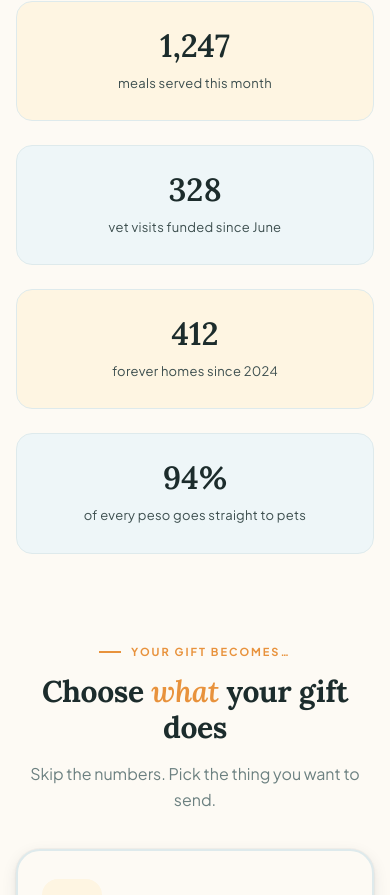
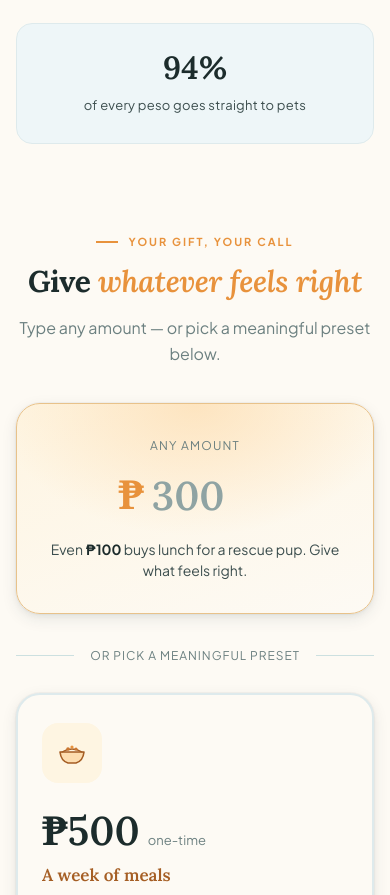
Before and after one commit to racynibaya/pet-adoption-frontend-v1, a React (Vite) app: page /donate in a window 390 px wide. Shown: the part 1102-1997 px from the top of the page. Built offline with nearby package versions, Linux system fonts and the light colour scheme; no server answers.

Commit message:
feat: add custom amount for donation

```diff
--- a/src/pages/Donate/Donate.tsx
+++ b/src/pages/Donate/Donate.tsx
@@ -194,10 +194,7 @@ const SyringeIcon = () => (
     />
     <line x1='12' y1='10' x2='18' y2='10' stroke='#1D7575' strokeWidth='1.2' />
     <line x1='12' y1='13' x2='18' y2='13' stroke='#1D7575' strokeWidth='1.2' />
-    <path
-      d='M13 20 H17 V25 H13 Z'
-      fill='#1D7575'
-    />
+    <path d='M13 20 H17 V25 H13 Z' fill='#1D7575' />
     <line
       x1='15'
       y1='25'
@@ -265,7 +262,12 @@ const KeyIcon = () => (
 
 const FoundVignette = () => (
   <svg viewBox='0 0 120 80' width='100%' height='100%' fill='none'>
-    <path d='M6 70 H114' stroke='#E8C28A' strokeWidth='1' strokeDasharray='2 3' />
+    <path
+      d='M6 70 H114'
+      stroke='#E8C28A'
+      strokeWidth='1'
+      strokeDasharray='2 3'
+    />
     {/* lone small pup silhouette */}
     <ellipse cx='60' cy='62' rx='12' ry='6' fill='#3C4E4E' opacity='0.18' />
     <path
@@ -274,32 +276,71 @@ const FoundVignette = () => (
     />
     <circle cx='72' cy='52' r='4' fill='#3C4E4E' />
     {/* stars above */}
-    <path d='M30 18 L31.5 22 L35.5 22 L32 24.5 L33 28.5 L30 26 L27 28.5 L28 24.5 L24.5 22 L28.5 22 Z' fill='#E8923C' opacity='0.65' />
-    <path d='M90 28 L91 31 L94 31 L91.6 32.8 L92.4 36 L90 34 L87.6 36 L88.4 32.8 L86 31 L89 31 Z' fill='#5DB5C4' opacity='0.65' />
+    <path
+      d='M30 18 L31.5 22 L35.5 22 L32 24.5 L33 28.5 L30 26 L27 28.5 L28 24.5 L24.5 22 L28.5 22 Z'
+      fill='#E8923C'
+      opacity='0.65'
+    />
+    <path
+      d='M90 28 L91 31 L94 31 L91.6 32.8 L92.4 36 L90 34 L87.6 36 L88.4 32.8 L86 31 L89 31 Z'
+      fill='#5DB5C4'
+      opacity='0.65'
+    />
     <circle cx='102' cy='14' r='1.4' fill='#D94F68' opacity='0.7' />
   </svg>
 );
 
 const SafeVignette = () => (
   <svg viewBox='0 0 120 80' width='100%' height='100%' fill='none'>
-    <path d='M6 70 H114' stroke='#E8C28A' strokeWidth='1' strokeDasharray='2 3' />
+    <path
+      d='M6 70 H114'
+      stroke='#E8C28A'
+      strokeWidth='1'
+      strokeDasharray='2 3'
+    />
     {/* carrier crate */}
-    <rect x='34' y='38' width='52' height='30' rx='6' fill='#FDDDB0' stroke='#A55E24' strokeWidth='1.6' />
-    <path d='M38 46 H82 M38 52 H82 M38 58 H82' stroke='#A55E24' strokeWidth='1' />
+    <rect
+      x='34'
+      y='38'
+      width='52'
+      height='30'
+      rx='6'
+      fill='#FDDDB0'
+      stroke='#A55E24'
+      strokeWidth='1.6'
+    />
+    <path
+      d='M38 46 H82 M38 52 H82 M38 58 H82'
+      stroke='#A55E24'
+      strokeWidth='1'
+    />
     {/* handle */}
-    <path d='M50 38 Q60 30 70 38' stroke='#A55E24' strokeWidth='1.6' fill='none' />
+    <path
+      d='M50 38 Q60 30 70 38'
+      stroke='#A55E24'
+      strokeWidth='1.6'
+      fill='none'
+    />
     {/* peeking face */}
     <circle cx='60' cy='52' r='5' fill='#FEF5E2' />
     <circle cx='58' cy='52' r='0.8' fill='#1C2C2C' />
     <circle cx='62' cy='52' r='0.8' fill='#1C2C2C' />
     {/* tiny heart */}
-    <path d='M82 30 Q84 27 87 28 Q90 27 92 30 Q92 33 87 38 Q82 33 82 30 Z' fill='#D94F68' />
+    <path
+      d='M82 30 Q84 27 87 28 Q90 27 92 30 Q92 33 87 38 Q82 33 82 30 Z'
+      fill='#D94F68'
+    />
   </svg>
 );
 
 const HealthyVignette = () => (
   <svg viewBox='0 0 120 80' width='100%' height='100%' fill='none'>
-    <path d='M6 70 H114' stroke='#E8C28A' strokeWidth='1' strokeDasharray='2 3' />
+    <path
+      d='M6 70 H114'
+      stroke='#E8C28A'
+      strokeWidth='1'
+      strokeDasharray='2 3'
+    />
     {/* stethoscope curl */}
     <path
       d='M28 22 Q22 30 28 38 Q34 44 44 42'
@@ -309,7 +350,14 @@ const HealthyVignette = () => (
       strokeLinecap='round'
     />
     <circle cx='28' cy='22' r='3' fill='#1D7575' />
-    <circle cx='46' cy='44' r='4.5' fill='#5DB5C4' stroke='#1D7575' strokeWidth='1.4' />
+    <circle
+      cx='46'
+      cy='44'
+      r='4.5'
+      fill='#5DB5C4'
+      stroke='#1D7575'
+      strokeWidth='1.4'
+    />
     {/* pet standing, perky */}
     <path
       d='M60 64 Q60 50 72 50 Q86 48 92 56 L94 64 Z'
@@ -317,18 +365,35 @@ const HealthyVignette = () => (
       stroke='#CB7730'
       strokeWidth='1.4'
     />
-    <circle cx='90' cy='50' r='6' fill='#FAC878' stroke='#CB7730' strokeWidth='1.4' />
+    <circle
+      cx='90'
+      cy='50'
+      r='6'
+      fill='#FAC878'
+      stroke='#CB7730'
+      strokeWidth='1.4'
+    />
     <path d='M86 44 Q84 40 88 42' fill='#CB7730' />
     <path d='M94 44 Q96 40 92 42' fill='#CB7730' />
     <circle cx='91' cy='50' r='0.8' fill='#1C2C2C' />
     {/* plus marks (vaccine) */}
-    <path d='M16 50 V58 M12 54 H20' stroke='#D94F68' strokeWidth='1.6' strokeLinecap='round' />
+    <path
+      d='M16 50 V58 M12 54 H20'
+      stroke='#D94F68'
+      strokeWidth='1.6'
+      strokeLinecap='round'
+    />
   </svg>
 );
 
 const HomeVignette = () => (
   <svg viewBox='0 0 120 80' width='100%' height='100%' fill='none'>
-    <path d='M6 70 H114' stroke='#E8C28A' strokeWidth='1' strokeDasharray='2 3' />
+    <path
+      d='M6 70 H114'
+      stroke='#E8C28A'
+      strokeWidth='1'
+      strokeDasharray='2 3'
+    />
     {/* couch */}
     <path
       d='M20 60 Q20 50 30 50 H90 Q100 50 100 60 V68 H20 Z'
@@ -349,9 +414,18 @@ const HomeVignette = () => (
       stroke='#A55E24'
       strokeWidth='1.4'
     />
-    <path d='M82 54 Q86 52 84 50 M80 52 Q80 50 82 50' stroke='#A55E24' strokeWidth='1.2' fill='none' />
+    <path
+      d='M82 54 Q86 52 84 50 M80 52 Q80 50 82 50'
+      stroke='#A55E24'
+      strokeWidth='1.2'
+      fill='none'
+    />
     {/* heart over family */}
-    <path d='M44 20 Q46 16 50 18 Q54 16 56 20 Q56 24 50 30 Q44 24 44 20 Z' fill='#D94F68' opacity='0.85' />
+    <path
+      d='M44 20 Q46 16 50 18 Q54 16 56 20 Q56 24 50 30 Q44 24 44 20 Z'
+      fill='#D94F68'
+      opacity='0.85'
+    />
   </svg>
 );
 
@@ -365,7 +439,13 @@ const QuoteMark = ({ tone }: { tone: Tone }) => (
   </svg>
 );
 
-const PawDeco = ({ size = 24, opacity = 0.55 }: { size?: number; opacity?: number }) => (
+const PawDeco = ({
+  size = 24,
+  opacity = 0.55,
+}: {
+  size?: number;
+  opacity?: number;
+}) => (
   <svg width={size} height={size} viewBox='0 0 30 30' fill='none' aria-hidden>
     <g fill='#D97757' opacity={opacity}>
       <ellipse cx='8' cy='10' rx='2' ry='3' />
@@ -382,7 +462,7 @@ const IMPACT_TIERS: ImpactTier[] = [
   {
     amount: 500,
     label: 'A week of meals',
-    detail: 'Kibble, fresh water, and treats for one rescued pet.',
+    detail: 'A warm bowl of kibble and clean water for one hungry pup.',
     tone: 'amber',
     Icon: BowlIcon,
   },
@@ -477,6 +557,7 @@ export default function DonatePage() {
   const [submittedAmount, setSubmittedAmount] = useState<number | null>(null);
 
   const formRef = useRef<HTMLDivElement>(null);
+  const tiersRef = useRef<HTMLElement>(null);
 
   const effectiveAmount = customAmount
     ? Number(customAmount)
@@ -525,7 +606,10 @@ export default function DonatePage() {
         message: message.trim() || undefined,
       });
       setSubmittedAmount(effectiveAmount);
-      window.scrollTo({ top: (formRef.current?.offsetTop ?? 0) - 80, behavior: 'smooth' });
+      window.scrollTo({
+        top: (formRef.current?.offsetTop ?? 0) - 80,
+        behavior: 'smooth',
+      });
     } catch (err) {
       const msg =
         err instanceof ApiError
@@ -553,7 +637,11 @@ export default function DonatePage() {
         {/* Floating paw decorations */}
         <span
           className='absolute'
-          style={{ top: 56, left: 56, animation: 'floatY 5s ease-in-out infinite' }}
+          style={{
+            top: 56,
+            left: 56,
+            animation: 'floatY 5s ease-in-out infinite',
+          }}
         >
           <PawDeco size={36} opacity={0.5} />
         </span>
@@ -617,8 +705,8 @@ export default function DonatePage() {
               }}
             >
               Every gift becomes something a pet can feel — warmth on the
-              tongue, a needle that stops the shivering, a couch they’re
-              finally allowed on.
+              tongue, a needle that stops the shivering, a couch they’re finally
+              allowed on.
             </p>
 
             {/* Live impact pill */}
@@ -645,14 +733,14 @@ export default function DonatePage() {
                 />
               </span>
               <span style={{ fontSize: 13.5, color: 'var(--ink-2)' }}>
-                <strong style={{ color: 'var(--ink)' }}>₱147,250</strong>{' '}
-                raised this week ·{' '}
+                <strong style={{ color: 'var(--ink)' }}>₱147,250</strong> raised
+                this week ·{' '}
                 <strong style={{ color: 'var(--ink)' }}>23 pets</strong> fed
                 today
               </span>
             </div>
 
-            <div className='flex flex-wrap gap-4 mt-10'>
+            <div className='flex flex-wrap gap-4 mt-10 donate-hero-cta-row'>
               <button
                 type='button'
                 className='btn btn-primary btn-lg'
@@ -680,13 +768,12 @@ export default function DonatePage() {
       </section>
 
       {/* ═══════════════════ STATS STRIP ═══════════════════ */}
-      <section
-        className='section-tight'
-        aria-label='Impact this year'
-      >
+      <section className='section-tight' aria-label='Impact this year'>
         <div
           className='grid gap-4'
-          style={{ gridTemplateColumns: 'repeat(auto-fit, minmax(180px, 1fr))' }}
+          style={{
+            gridTemplateColumns: 'repeat(auto-fit, minmax(180px, 1fr))',
+          }}
         >
           {[
             { num: '1,247', label: 'meals served this month' },
@@ -699,8 +786,7 @@ export default function DonatePage() {
               className='text-center rounded-2xl'
               style={{
                 padding: 'clamp(28px, 3vw, 40px) clamp(18px, 2vw, 28px)',
-                background:
-                  i % 2 === 0 ? 'var(--cream)' : 'var(--mint)',
+                background: i % 2 === 0 ? 'var(--cream)' : 'var(--mint)',
                 border: '1px solid var(--hairline-soft)',
               }}
             >
@@ -731,18 +817,117 @@ export default function DonatePage() {
         </div>
       </section>
 
-      {/* ═══════════════════ IMPACT TILES (the amount picker) ═══════════════════ */}
-      <section className='section'>
+      {/* ═══════════════════ AMOUNT PICKER (any amount + impact tiles) ═══════════════════ */}
+      <section ref={tiersRef} className='section'>
         <SectionHead
-          eyebrow='Your gift becomes…'
+          eyebrow='Your gift, your call'
           heading={
             <>
-              Choose <em style={{ fontStyle: 'italic', color: 'var(--rausch)' }}>what</em>{' '}
-              your gift does
+              Give{' '}
+              <em style={{ fontStyle: 'italic', color: 'var(--rausch)' }}>
+                whatever feels right
+              </em>
             </>
           }
-          subheading='Skip the numbers. Pick the thing you want to send.'
+          subheading='Type any amount — or pick a meaningful preset below.'
         />
+
+        {/* Hero-style any-amount input */}
+        <div
+          className='rounded-3xl relative overflow-hidden mx-auto'
+          style={{
+            maxWidth: 640,
+            marginBottom: 'clamp(32px, 4vw, 56px)',
+            padding: 'clamp(32px, 4vw, 48px)',
+            background:
+              'radial-gradient(ellipse 80% 90% at 50% 0%, rgba(253,221,176,0.7) 0%, transparent 70%),' +
+              'linear-gradient(160deg, var(--cream) 0%, var(--canvas) 100%)',
+            border: '1.5px solid var(--peach-stroke)',
+            boxShadow: 'var(--shadow-card)',
+          }}
+        >
+          <label
+            htmlFor='hero-amount'
+            style={{
+              display: 'block',
+              fontSize: 12,
+              letterSpacing: '0.1em',
+              textTransform: 'uppercase',
+              color: 'var(--muted)',
+              marginBottom: 14,
+              textAlign: 'center',
+            }}
+          >
+            Any amount
+          </label>
+          <div className='flex items-center justify-center gap-2'>
+            <span
+              style={{
+                fontFamily: 'var(--font-display)',
+                fontSize: 'clamp(40px, 5vw, 56px)',
+                fontWeight: 600,
+                color: 'var(--rausch)',
+                lineHeight: 1,
+              }}
+            >
+              ₱
+            </span>
+            <input
+              id='hero-amount'
+              type='number'
+              min='1'
+              step='1'
+              inputMode='decimal'
+              placeholder='300'
+              value={customAmount}
+              onChange={(e) => onCustomChange(e.target.value)}
+              className='donate-hero-amount-input'
+            />
+          </div>
+          <p
+            style={{
+              marginTop: 18,
+              textAlign: 'center',
+              fontSize: 14,
+              color: 'var(--ink-2)',
+              lineHeight: 1.5,
+            }}
+          >
+            Even <strong style={{ color: 'var(--ink)' }}>₱100</strong> buys
+            lunch for a rescue pup. Give what feels right.
+          </p>
+          {errors.amount && (
+            <p
+              role='alert'
+              style={{
+                fontSize: 13,
+                color: '#c0304d',
+                marginTop: 10,
+                textAlign: 'center',
+              }}
+            >
+              {errors.amount}
+            </p>
+          )}
+        </div>
+
+        {/* Divider */}
+        <div
+          className='flex items-center gap-4 mx-auto'
+          style={{
+            maxWidth: 480,
+            marginBottom: 'clamp(28px, 3vw, 44px)',
+            color: 'var(--muted)',
+            fontSize: 12,
+            letterSpacing: '0.08em',
+            textTransform: 'uppercase',
+          }}
+        >
+          <span style={{ flex: 1, height: 1, background: 'var(--hairline)' }} />
+          <span>or pick a meaningful preset</span>
+          <span style={{ flex: 1, height: 1, background: 'var(--hairline)' }} />
+        </div>
+
         <div
           className='grid gap-6 donate-tier-grid'
           style={{
@@ -761,7 +946,9 @@ export default function DonatePage() {
                   padding: 'clamp(28px, 3vw, 40px) clamp(24px, 3vw, 32px)',
                   background: 'var(--canvas)',
                   border: `2px solid ${active ? TONE_INK[tier.tone] : 'var(--hairline-soft)'}`,
-                  boxShadow: active ? 'var(--shadow-lift)' : 'var(--shadow-card)',
+                  boxShadow: active
+                    ? 'var(--shadow-lift)'
+                    : 'var(--shadow-card)',
                   transform: active ? 'translateY(-4px)' : 'translateY(0)',
                   fontFamily: 'inherit',
                 }}
@@ -859,7 +1046,9 @@ export default function DonatePage() {
           heading={
             <>
               From a corner of the street, to{' '}
-              <span style={{ color: 'var(--rausch)' }}>a corner of your couch</span>
+              <span style={{ color: 'var(--rausch)' }}>
+                a corner of your couch
+              </span>
             </>
           }
           subheading='Four small acts, one whole life.'
@@ -1037,16 +1226,55 @@ export default function DonatePage() {
               </>
             )}
 
+            <button
+              type='button'
+              onClick={() =>
+                tiersRef.current?.scrollIntoView({
+                  behavior: 'smooth',
+                  block: 'start',
+                })
+              }
+              className='mt-5'
+              style={{
+                background: 'none',
+                border: 'none',
+                padding: 0,
+                fontSize: 13,
+                color: 'var(--rausch)',
+                fontWeight: 600,
+                cursor: 'pointer',
+                fontFamily: 'inherit',
+                textDecoration: 'underline',
+                textUnderlineOffset: 3,
+              }}
+            >
+              Change amount ↑
+            </button>
+
             <div
               className='mt-8'
-              style={{ borderTop: '1px dashed rgba(28,44,44,0.15)', paddingTop: 24 }}
+              style={{
+                borderTop: '1px dashed rgba(28,44,44,0.15)',
+                paddingTop: 24,
+              }}
             >
-              <div style={{ fontSize: 12, color: 'var(--muted)', letterSpacing: '0.06em', textTransform: 'uppercase' }}>
+              <div
+                style={{
+                  fontSize: 12,
+                  color: 'var(--muted)',
+                  letterSpacing: '0.06em',
+                  textTransform: 'uppercase',
+                }}
+              >
                 What happens next
               </div>
               <ul
                 className='mt-4 flex flex-col gap-3'
-                style={{ fontSize: 13.5, color: 'var(--ink-2)', lineHeight: 1.5 }}
+                style={{
+                  fontSize: 13.5,
+                  color: 'var(--ink-2)',
+                  lineHeight: 1.5,
+                }}
               >
                 <li className='flex gap-2'>
                   <span style={{ color: 'var(--rausch)' }}>✓</span> A receipt in
@@ -1158,10 +1386,15 @@ export default function DonatePage() {
                 </h2>
                 <p
                   className='muted'
-                  style={{ maxWidth: 380, margin: '20px auto 0', lineHeight: 1.6 }}
+                  style={{
+                    maxWidth: 380,
+                    margin: '20px auto 0',
+                    lineHeight: 1.6,
+                  }}
                 >
                   A receipt is heading to your inbox — and somewhere, a small
-                  belly is about to be full because of you. Thank you, {name.split(' ')[0] || 'friend'}.
+                  belly is about to be full because of you. Thank you,{' '}
+                  {name.split(' ')[0] || 'friend'}.
                 </p>
                 <div className='flex gap-3 justify-center mt-12 flex-wrap'>
                   <Link to='/' className='btn btn-soft'>
@@ -1199,48 +1432,6 @@ export default function DonatePage() {
                   </h2>
                 </div>
 
-                {/* Custom amount inline */}
-                <div className='field'>
-                  <label htmlFor='custom-amount'>
-                    Or enter a different amount{' '}
-                    <span style={{ color: 'var(--muted)' }}>(optional)</span>
-                  </label>
-                  <div className='relative'>
-                    <span
-                      className='absolute'
-                      style={{
-                        left: 16,
-                        top: '50%',
-                        transform: 'translateY(-50%)',
-                        color: 'var(--muted)',
-                        fontWeight: 600,
-                        pointerEvents: 'none',
-                      }}
-                    >
-                      ₱
-                    </span>
-                    <input
-                      id='custom-amount'
-                      type='number'
-                      min='1'
-                      step='1'
-                      inputMode='decimal'
-                      placeholder='1500'
-                      value={customAmount}
-                      onChange={(e) => onCustomChange(e.target.value)}
-                      style={{ paddingLeft: 28 }}
-                    />
-                  </div>
-                  {errors.amount && (
-                    <p
-                      role='alert'
-                      style={{ fontSize: 13, color: '#c0304d', marginTop: 6 }}
-                    >
-                      {errors.amount}
-                    </p>
-                  )}
-                </div>
-
                 <div className='r-grid-form-2 gap-4'>
                   <div className='field'>
                     <label htmlFor='donor-name'>Your name</label>
@@ -1255,7 +1446,10 @@ export default function DonatePage() {
                       }}
                     />
                     {errors.name && (
-                      <p role='alert' style={{ fontSize: 13, color: '#c0304d', marginTop: 6 }}>
+                      <p
+                        role='alert'
+                        style={{ fontSize: 13, color: '#c0304d', marginTop: 6 }}
+                      >
                         {errors.name}
                       </p>
                     )}
@@ -1273,7 +1467,10 @@ export default function DonatePage() {
                       }}
                     />
                     {errors.email && (
-                      <p role='alert' style={{ fontSize: 13, color: '#c0304d', marginTop: 6 }}>
+                      <p
+                        role='alert'
+                        style={{ fontSize: 13, color: '#c0304d', marginTop: 6 }}
+                      >
                         {errors.email}
                       </p>
                     )}
@@ -1329,7 +1526,8 @@ export default function DonatePage() {
                     <>Sending your gift…</>
                   ) : (
                     <>
-                      Send{amountValid ? ` ${peso(effectiveAmount)}` : ''} with love
+                      Send{amountValid ? ` ${peso(effectiveAmount)}` : ''} with
+                      love
                       <svg
                         width='20'
                         height='20'
@@ -1383,7 +1581,8 @@ export default function DonatePage() {
               key={v.name}
               className='rounded-3xl relative'
               style={{
-                padding: 'clamp(32px, 3vw, 44px) clamp(28px, 3vw, 36px) clamp(28px, 3vw, 36px)',
+                padding:
+                  'clamp(32px, 3vw, 44px) clamp(28px, 3vw, 36px) clamp(28px, 3vw, 36px)',
                 background: TONE_BG[v.tone],
                 border: `1px solid ${TONE_INK[v.tone]}22`,
                 margin: 0,
@@ -1465,8 +1664,8 @@ export default function DonatePage() {
             lineHeight: 1.65,
           }}
         >
-          Foster a pet between homes, volunteer at a shelter, or just share
-          one of these faces with someone who might be ready.
+          Foster a pet between homes, volunteer at a shelter, or just share one
+          of these faces with someone who might be ready.
         </p>
         <div className='flex gap-4 justify-center mt-10 flex-wrap'>
           <Link
@@ -1492,10 +1691,36 @@ export default function DonatePage() {
 
       {/* ───────── Page-local responsive tweaks ───────── */}
       <style>{`
+        .donate-hero-grid { position: relative; }
         .donate-hero-art { min-height: 280px; }
         .donate-heart:hover,
         button:hover .donate-heart {
           transform: scale(1.2) rotate(-4deg);
+        }
+
+        /* Big "any amount" input — borderless, centered, display-font */
+        .donate-hero-amount-input {
+          font-family: var(--font-display);
+          font-size: clamp(40px, 5vw, 56px);
+          font-weight: 600;
+          color: var(--ink);
+          background: transparent;
+          border: none;
+          outline: none;
+          width: clamp(120px, 30vw, 220px);
+          text-align: left;
+          padding: 0;
+          line-height: 1;
+          appearance: textfield;
+          -moz-appearance: textfield;
+        }
+        .donate-hero-amount-input::-webkit-outer-spin-button,
+        .donate-hero-amount-input::-webkit-inner-spin-button {
+          -webkit-appearance: none;
+          margin: 0;
+        }
+        .donate-hero-amount-input::placeholder {
+          color: var(--muted-soft);
         }
         .donate-journey-grid {
           display: grid;
@@ -1520,10 +1745,47 @@ export default function DonatePage() {
           .donate-journey-arrow { display: none; }
         }
 
-        /* Mobile: looser internal padding inside the wrap, stack journey */
+        /* Mobile: looser internal padding inside the wrap, stack journey,
+           side-by-side hero CTAs, illustration becomes atmospheric backdrop */
         @media (max-width: 640px) {
           .donate-hero-text > h1 { line-height: 1.05; }
           .donate-journey-grid { grid-template-columns: 1fr; gap: 28px; }
+
+          /* Side-by-side CTAs, smaller */
+          .donate-hero-cta-row {
+            flex-wrap: nowrap;
+            gap: 10px;
+          }
+          .donate-hero-cta-row > * {
+            flex: 1 1 0;
+            min-width: 0;
+            height: 46px;
+            padding: 0 14px;
+            font-size: 14px;
+            white-space: nowrap;
+          }
+
+          /* Illustration → atmospheric background */
+          .donate-hero-grid {
+            grid-template-columns: 1fr !important;
+            gap: 0 !important;
+          }
+          .donate-hero-art {
+            position: absolute;
+            top: -6%;
+            right: -14%;
+            width: 78%;
+            max-width: 360px;
+            min-height: 0;
+            opacity: 0.32;
+            margin: 0 !important;
+            pointer-events: none;
+            z-index: 0;
+          }
+          .donate-hero-text {
+            position: relative;
+            z-index: 1;
+          }
         }
       `}</style>
     </>
```
